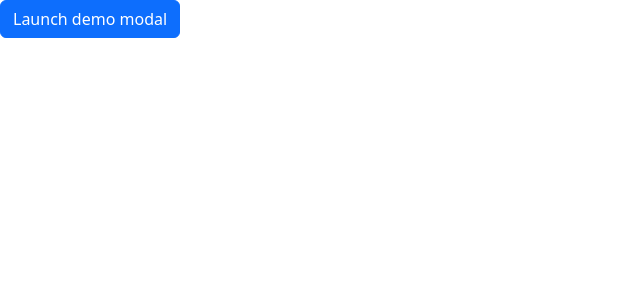
After one commit to sambiase/django_consulta_cep, a Django app: page /modal/ in a window 1280 px wide. The commit adds this page. Shown: the top 300 px of the page, without its empty margins (0-640 px from the left). Run offline with Django 4.2, Linux system fonts and the light colour scheme.

Commit message:
added new files

```diff
--- a/consulta_cep/templates/base.html
+++ b/consulta_cep/templates/base.html
@@ -87,9 +87,11 @@
       {% endblock main %}
       <footer class="mt-auto text-white-50">
         <p>
-          Consulta CEP v1.0 by <a href="https://github.com/sambiase" class="text-white" target="_blank">Sambiase</a>
+          Consulta CEP v1.0 by <a href="https://github.com/sambiase" class="text-white" target="_blank">Sambiase</a> -  All Rights Reserved {% now "Y" %}
         </p>
       </footer>
+
+
     </div>
   </body>
 </html>
--- /dev/null
+++ b/consulta_cep/templates/modal.html
@@ -0,0 +1,39 @@
+<!doctype html>
+<html lang="en">
+  <head>
+    <meta charset="utf-8">
+    <meta name="viewport" content="width=device-width, initial-scale=1">
+    <title>Bootstrap demo</title>
+    <link href="https://cdn.jsdelivr.net/npm/bootstrap@5.3.0-alpha1/dist/css/bootstrap.min.css" rel="stylesheet" integrity="sha384-GLhlTQ8iRABdZLl6O3oVMWSktQOp6b7In1Zl3/Jr59b6EGGoI1aFkw7cmDA6j6gD" crossorigin="anonymous">
+  </head>
+  <body>
+  <!-- Button trigger modal -->
+<button type="button" class="btn btn-primary" data-bs-toggle="modal" data-bs-target="#exampleModal">
+    Launch demo modal
+  </button>
+
+  <!-- Modal -->
+  <div class="modal fade" id="exampleModal" tabindex="-1" aria-labelledby="exampleModalLabel" aria-hidden="true">
+    <div class="modal-dialog">
+      <div class="modal-content">
+        <div class="modal-header">
+          <h1 class="modal-title fs-5" id="exampleModalLabel">Modal title</h1>
+          <button type="button" class="btn-close" data-bs-dismiss="modal" aria-label="Close"></button>
+        </div>
+        <div class="modal-body">
+          ...
+        </div>
+        <div class="modal-footer">
+          <button type="button" class="btn btn-secondary" data-bs-dismiss="modal">Close</button>
+          <button type="button" class="btn btn-primary">Save changes</button>
+        </div>
+      </div>
+    </div>
+  </div>
+
+
+    <script src="https://cdn.jsdelivr.net/npm/bootstrap@5.3.0-alpha1/dist/js/bootstrap.bundle.min.js" integrity="sha384-w76AqPfDkMBDXo30jS1Sgez6pr3x5MlQ1ZAGC+nuZB+EYdgRZgiwxhTBTkF7CXvN" crossorigin="anonymous"></script>
+  </body>
+
+
+</html>
--- a/consulta_cep/urls.py
+++ b/consulta_cep/urls.py
@@ -1,9 +1,10 @@
 from django.urls import path
-from .views import main_view, consulta_cep
+from .views import main_view, consulta_cep, modal
 
 urlpatterns = [
     path('', main_view, name='main_view'),
     path('consulta_cep/', consulta_cep, name='consulta_cep'),
+    path('modal/', modal),
 
 
 ]
--- a/consulta_cep/views.py
+++ b/consulta_cep/views.py
@@ -1,4 +1,4 @@
-from django.shortcuts import render
+from django.shortcuts import render, redirect
 import requests
 
 
@@ -6,14 +6,24 @@ def main_view(request):
     return render(request, 'index.html')
 
 
+def modal(request):
+    return render(request, 'modal.html')
+
+
 def consulta_cep(request):
-    cep = request.POST.get('cep')
-    data = requests.get(f'https://viacep.com.br/ws/{cep}/json/').json()
-    res_list = [
-        data['logradouro'], data['bairro'],
-        data['localidade'], data['uf']
-    ]
-    context = {
-        'res_list': res_list
-    }
-    return render(request, 'index.html', context)
+    try:
+
+        cep = request.POST.get('cep')
+        data = requests.get(f'https://viacep.com.br/ws/{cep}/json/').json()
+
+        res_list = [
+            data['logradouro'], data['bairro'],
+            data['localidade'], data['uf']
+        ]
+        context = {
+            'res_list': res_list
+        }
+
+        return render(request, 'index.html', context)
+    except ValueError:
+        return redirect(main_view)
--- a/pyproject.toml
+++ b/pyproject.toml
@@ -13,6 +13,10 @@ requests = "^2.28.2"
 djlint = "^1.19.13"
 
 
+[tool.poetry.group.dev.dependencies]
+pylint = "^2.15.10"
+autopep8 = "^2.0.1"
+
 [build-system]
 requires = ["poetry-core"]
 build-backend = "poetry.core.masonry.api"
```
Also changed, not shown: consulta_cep/templates/index.html (+4 -5 lines), consulta_cep/templates/result.html (deleted, +0 -41 lines), 1 other file.
